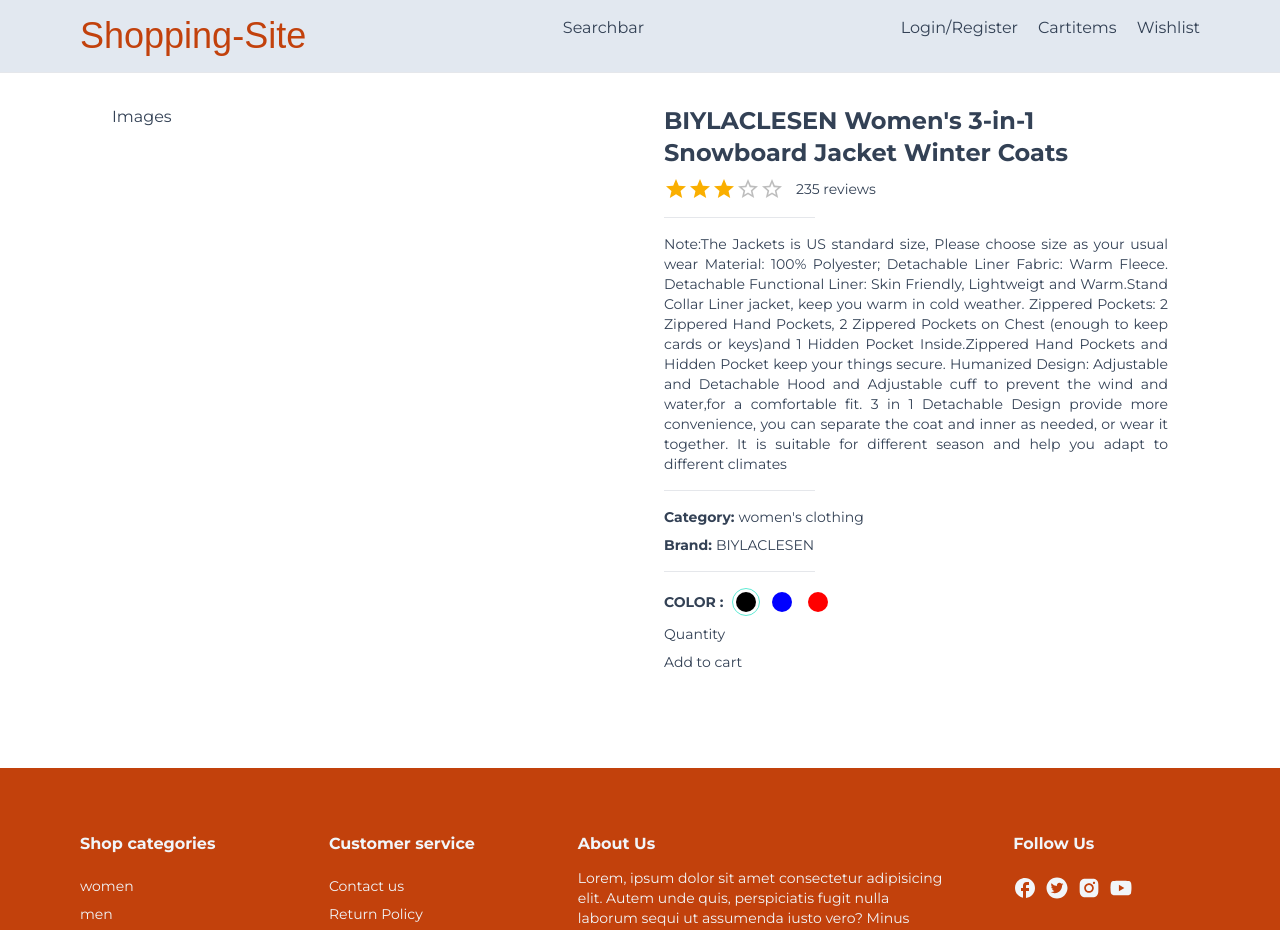
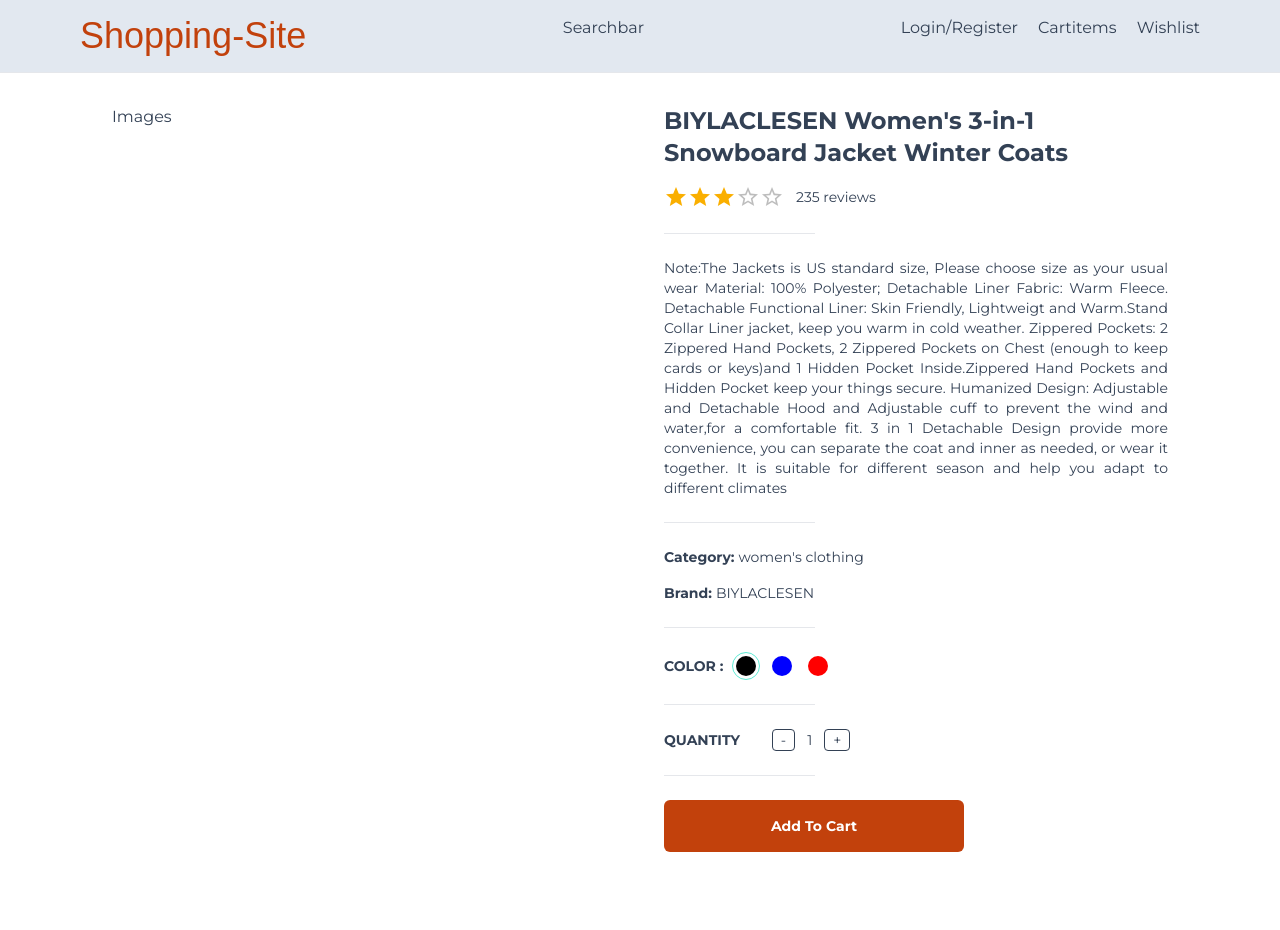
Before and after one commit to Jayakodehode/Shopping-site, a Next.js app: page /product/1 in a window 1280 px wide. Shown: the top 930 px of the page. Built offline with nearby package versions, Linux system fonts and the light colour scheme; a web font is replaced by a local one.

Commit message:
worked with increasing and decreasing quantity items and add to cart button

```diff
--- /dev/null
+++ b/app/components/Button.tsx
@@ -0,0 +1,38 @@
+import React from "react";
+import { IconType } from "react-icons";
+
+interface ButtonProps {
+  label: string;
+  small?: boolean;
+  outline?: boolean;
+  disabled?: boolean;
+  custom?: boolean;
+  // icon: IconType;
+  onClick: (e: React.MouseEvent<HTMLButtonElement>) => void;
+}
+const Button: React.FC<ButtonProps> = ({
+  label,
+  //icon:Icon,
+  onClick,
+  small,
+  outline,
+  disabled,
+  custom,
+}) => {
+  return (
+    <button
+      disabled={disabled}
+      className={`disabled:opacity-70
+      disabled:cursor-not-allowed
+       rounded-md hover:opacity-80 transition w-full flex items-center justify-center text-white text-md font-semibold p-5 gap-2
+      ${outline ? "bg-white" : "bg-orange-700"}
+      ${outline ? "text-slate-700" : "text-white"}
+      ${outline ? "border-orange-700" : "border-white"}
+      ${small ? "text-sm" : "text-md"}
+      ${small ? "px-1 py-2" : "px-3 py-4"}`}
+    >
+      {label}
+    </button>
+  );
+};
+export default Button;
--- /dev/null
+++ b/app/components/product/SetQuantity.tsx
@@ -0,0 +1,33 @@
+"use client";
+import { CartproductType } from "@/app/product/[productid]/ProductDetails";
+
+interface SetQtyProps {
+  cartProduct: CartproductType;
+  cartCounter?: boolean;
+  handleQtyIncrease: () => void;
+  handleQtyDecrease: () => void;
+}
+const btnStyles = "border-[1.2px] border-slate-700 px-2 rounded";
+
+const SetQuantity: React.FC<SetQtyProps> = ({
+  cartProduct,
+  cartCounter,
+  handleQtyIncrease,
+  handleQtyDecrease,
+}) => {
+  return (
+    <div className="flex gap-8 items-center">
+      {cartCounter ? "null" : <div className="font-semibold">QUANTITY</div>}
+      <div className="flex gap-3 items-center">
+        <button className={btnStyles} onClick={handleQtyDecrease}>
+          -
+        </button>
+        <div>{cartProduct.quantity}</div>
+        <button className={btnStyles} onClick={handleQtyIncrease}>
+          +
+        </button>
+      </div>
+    </div>
+  );
+};
+export default SetQuantity;
--- a/app/product/[productid]/ProductDetails.tsx
+++ b/app/product/[productid]/ProductDetails.tsx
@@ -1,8 +1,11 @@
 "use client";
 
+import Button from "@/app/components/Button";
 import SetColor from "@/app/components/product/SetColor";
+import SetQuantity from "@/app/components/product/SetQuantity";
 import { Rating } from "@mui/material";
 import { useCallback, useState } from "react";
+import { MdAddShoppingCart } from "react-icons/md";
 //declaring types
 interface ProductDetailsProps {
   data: any;
@@ -51,11 +54,31 @@
     },
     [cartProduct.selectedImg]
   );
+  //function for increasing quantity items
+  const handleQtyIncrease = useCallback(() => {
+    if (cartProduct.quantity === 59) {
+      return;
+    }
+    setCartProduct((prev) => {
+      const newQuantity = prev.quantity + 1;
+      return { ...prev, quantity: newQuantity };
+    });
+  }, [cartProduct]);
+  //function for decreasing quantity items
+  const handleQtyDecrease = useCallback(() => {
+    if (cartProduct.quantity === 1) {
+      return;
+    }
+    setCartProduct((prev) => {
+      const newQuantity = prev.quantity - 1;
+      return { ...prev, quantity: newQuantity };
+    });
+  }, [cartProduct]);
 
   return (
     <div className="grid grid-cols-1 md:grid-cols-2 gap-12">
       <div>Images</div>
-      <div className="flex flex-col gap-2 text-sm">
+      <div className="flex flex-col gap-4 text-sm">
         <h2 className="font-semibold text-2xl text-slate-700">{data.title}</h2>
         <div className="flex items-center gap-3">
           <Rating value={data.rating.rate} readOnly />
@@ -80,8 +103,21 @@
             handleColorSelect={handleColorSelect}
           />
         </div>
-        <div>Quantity</div>
-        <div>Add to cart</div>
+        <Horizontal />
+        <SetQuantity
+          cartProduct={cartProduct}
+          handleQtyDecrease={handleQtyDecrease}
+          handleQtyIncrease={handleQtyIncrease}
+        />
+        <Horizontal />
+        <div className="max-w-[300px]">
+          <Button
+            label="Add To Cart"
+            onClick={() => {
+              alert("clicked");
+            }}
+          />
+        </div>
       </div>
     </div>
   );
```
